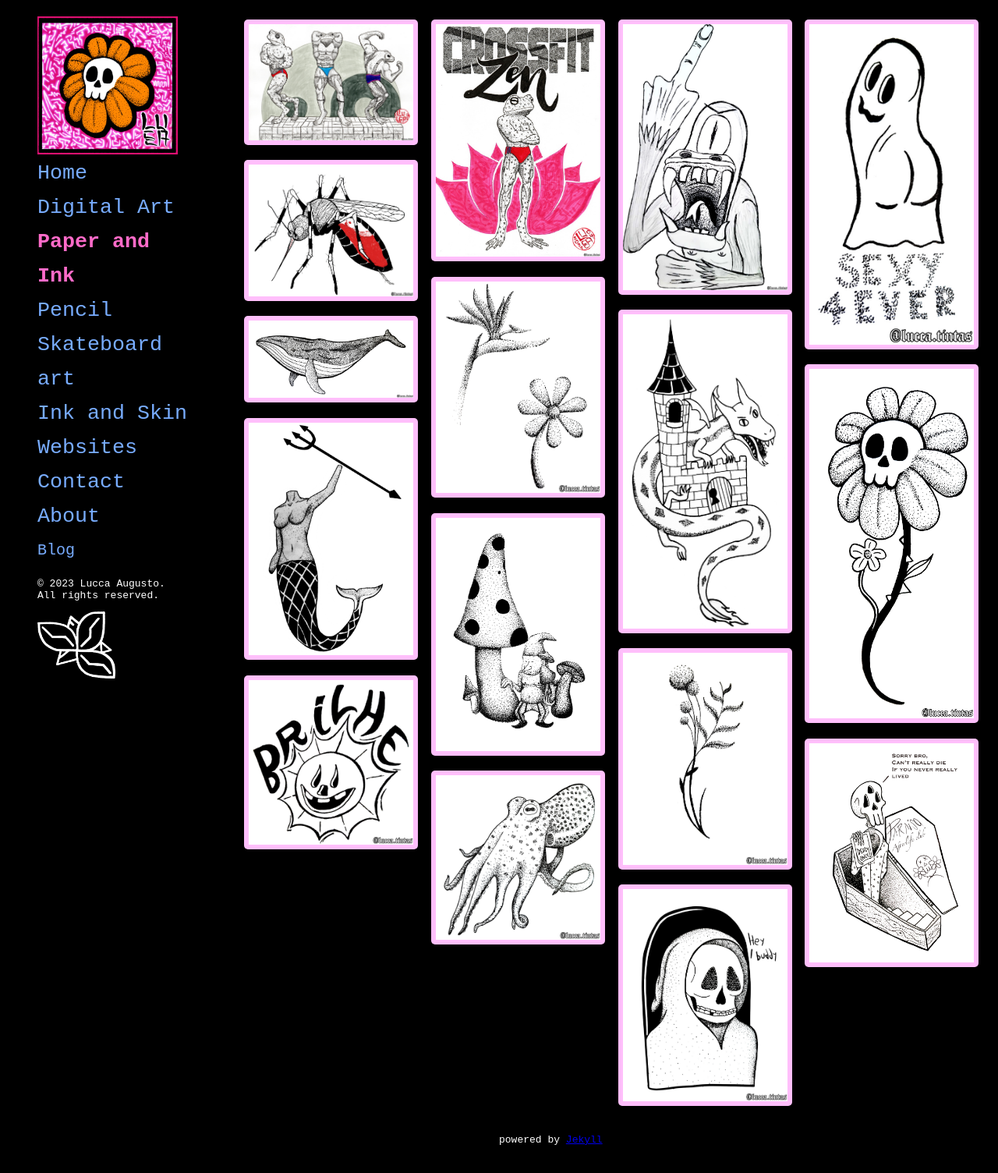
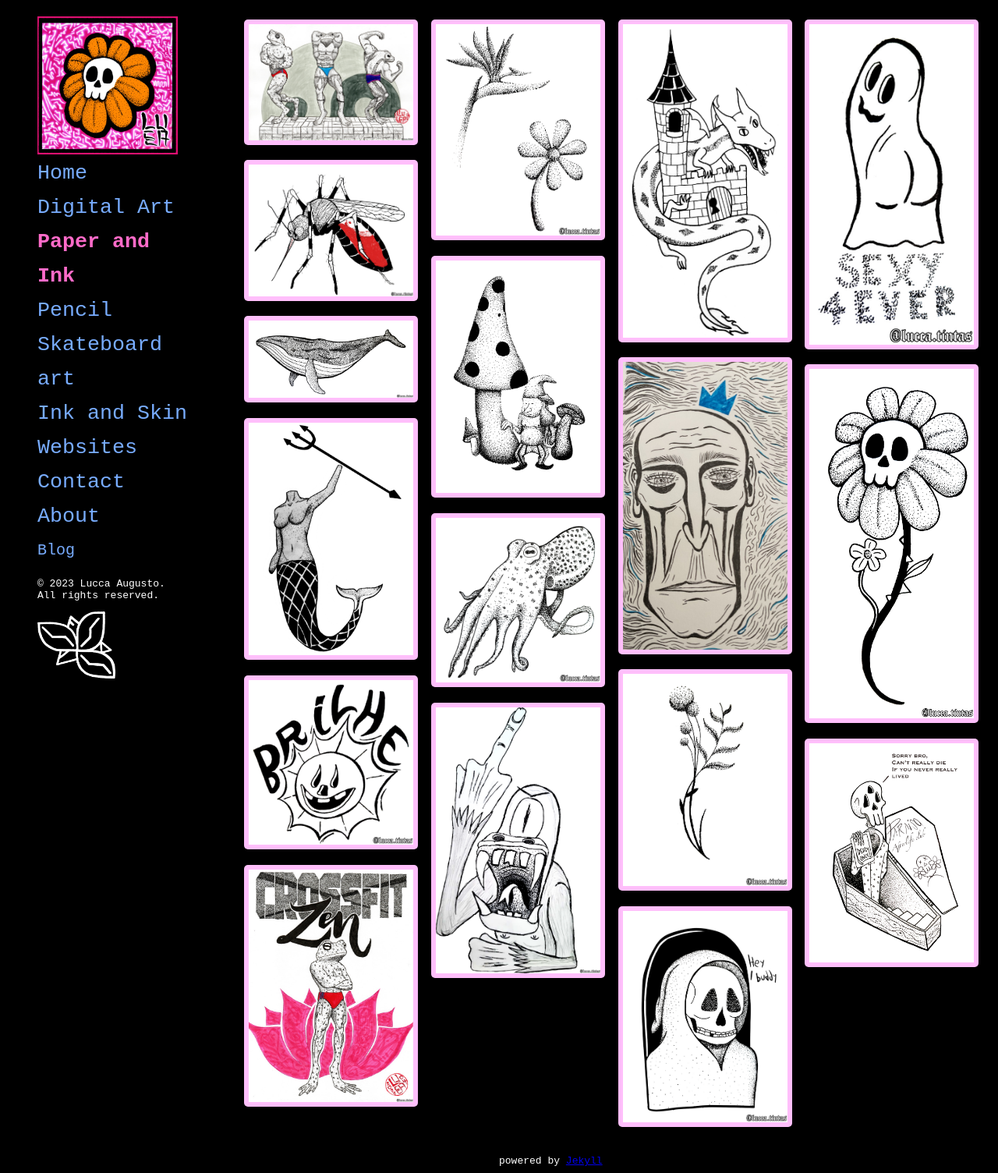
Before and after one commit to luccaugusto/porfolio, a Jekyll site: the page built from paper-and-ink.html, in a window 1280 px wide. Shown: the whole page at 78% size. Built offline with Jekyll 4.4.1, drawn with Linux system fonts in a browser that asks for light colours; before the commit the page ends 1477 px from its top, so only the background shows below that.

Commit message:
add velho

```diff
--- a/_data/paper-and-ink.yml
+++ b/_data/paper-and-ink.yml
@@ -31,6 +31,9 @@
 - nome: proteja_a_princesa.jpg
   link: /portfolio/paper-and-ink/proteja_a_princesa.jpg
 
+- nome: velho.jpg
+  link: /portfolio/paper-and-ink/velho.jpg
+
 - nome: raminho.jpg
   link: /portfolio/paper-and-ink/raminho.jpg
 
```
Also changed, not shown: portfolio/paper-and-ink/velho.jpg (added).
